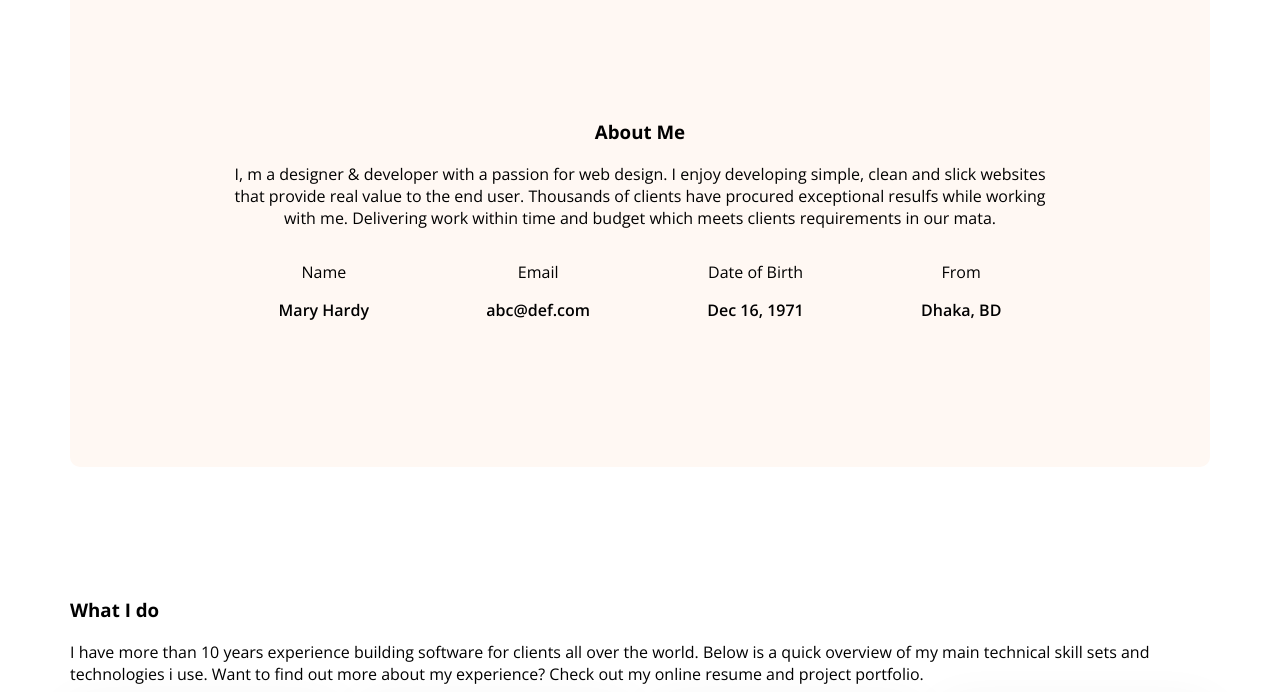
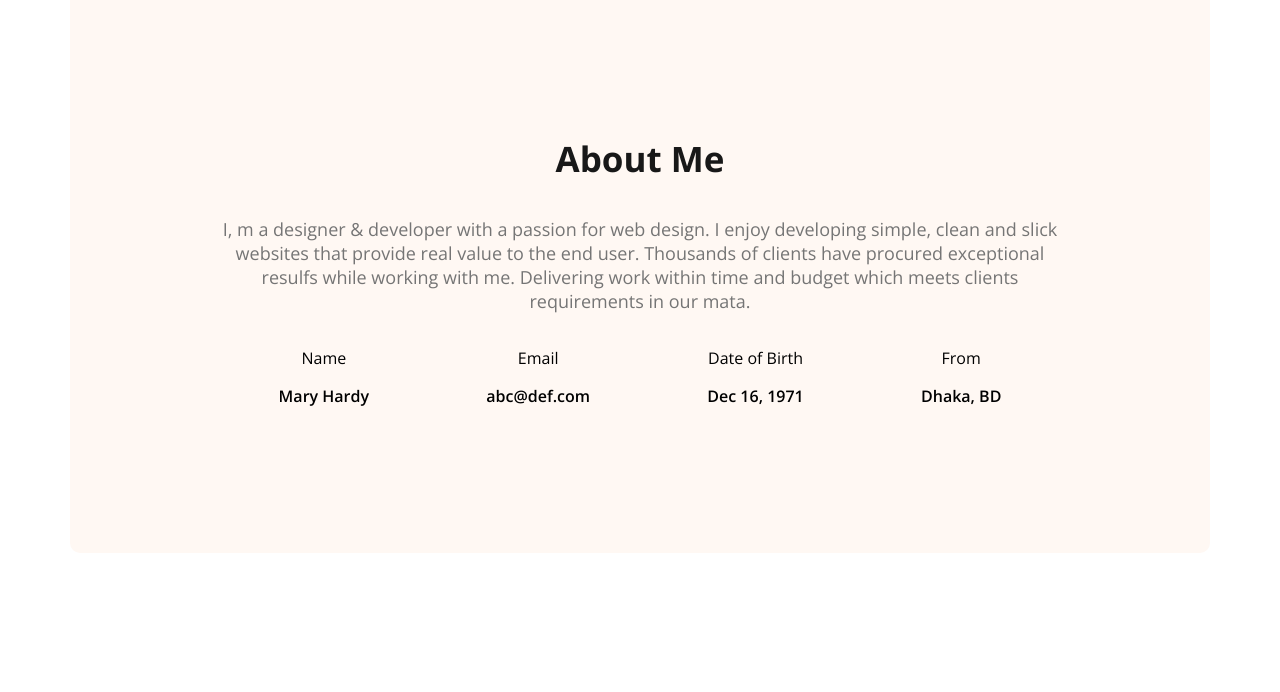
Before and after one commit to JubairAnjumRony/webdev-portfolio, a plain HTML site: page index.html in a window 1280 px wide. Shown: the part 990-1682 px from the top of the page. Drawn offline with nearby package versions, Linux system fonts and the light colour scheme.

Commit message:
bg-color added

```diff
--- a/index.html
+++ b/index.html
@@ -11,7 +11,7 @@
 </head>
   <body class="open-sans-normal">
 
-      <header class="header">
+      <header class="header secondary-bg">
     <nav>
         <h3 class="nav-title">Ma<span class="primary-color">r</span>y</h3>
         <ul>
@@ -22,7 +22,7 @@
         <button class="button-primary">Hire Me</button></a></li>
         </ul>
     </nav>
-        <div class="banner">
+        <div class="banner ">
             <div class="banner-content">
                 <h4 class="banner-greetings">Hi, I am</h4>
                 <h1 class="banner-title">Mary Hardy</h1>
--- a/styles/styles.css
+++ b/styles/styles.css
@@ -4,7 +4,6 @@
 .open-sans-normal{
   font-family: "Open Sans", sans-serif;
   font-optical-sizing: auto;
-  /* font-weight: 800; */
   font-style: normal;
   font-variation-settings:
     "wdth" 100;
@@ -12,6 +11,21 @@
 /* shared styles */
 .secondary-bg{
     background-color: #FFF8F3;
+}
+
+.section-title{
+    font-size: 35px;
+    font-weight: bold;
+    color: #181818;
+}
+
+.section-description{
+    font-size: 18px;
+    color: #757575;
+}
+
+.text-center{
+    text-align: center;
 }
 /* header */
 .header{
```
